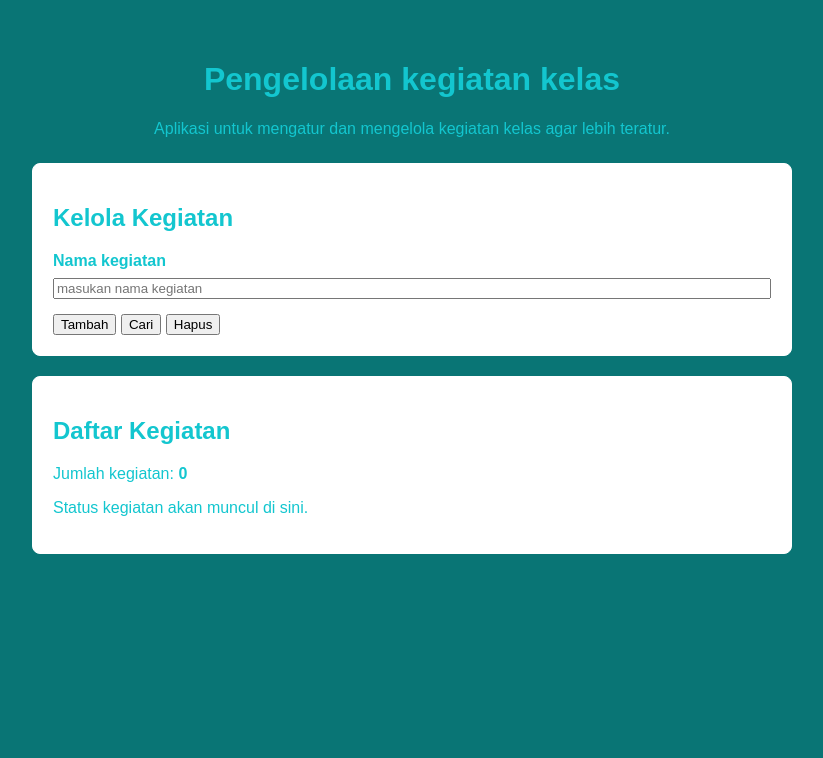
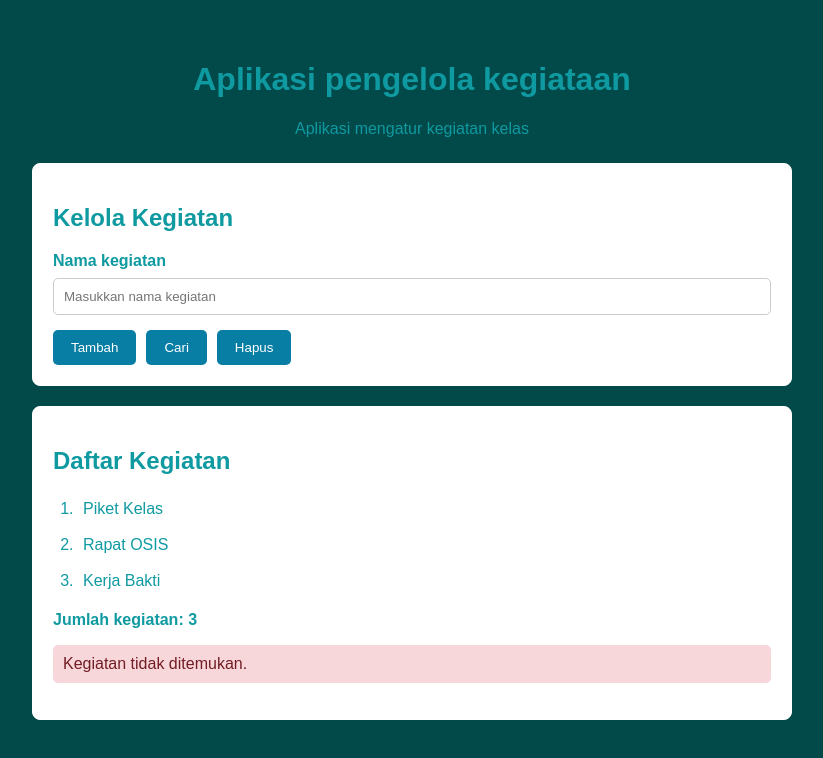
Before and after one commit to Dimas11RPL2/ProyekAkhir_2026_4479, a plain HTML site: page index.html in a window 1280 px wide. Both pictures are taken after a click on the button "Hapus". Shown: the whole page, without its empty margins (228-1051 px from the left). Drawn offline with Linux system fonts and the light colour scheme.

Commit message:
Final: selesai fitur pengelola kegiatan kelas

```diff
--- a/index.html
+++ b/index.html
@@ -8,15 +8,15 @@
        Lengkapi judul tab browser pada <title> di bawah.
        Kemudian lengkapi judul utama <h1> dan paragraf deskripsi <p>
        di bagian header halaman. -->
-  <title>Pengelolaan kegiatan kelas</title>
+  <title>Pengelolaan Kegiatan Kelas</title>
 
   <link rel="stylesheet" href="style.css">
 </head>
 <body>
   <main class="container">
     <header class="kepala-halaman">
-      <h1>Pengelolaan kegiatan kelas</h1>
-      <p>Aplikasi untuk mengatur dan mengelola kegiatan kelas agar lebih teratur.</p>
+      <h1>Aplikasi pengelola kegiataan</h1>
+      <p>Aplikasi mengatur kegiatan kelas</p>
     </header>
 
     <section class="panel" aria-label="Pengelolaan kegiatan">
@@ -28,7 +28,7 @@
            Gunakan type="button" pada ketiga tombol. -->
       <div class="form-baris">
         <label for="inputKegiatan">Nama kegiatan</label>
-        <input type="text" id="inputkegiatan" placeholder="masukan nama kegiatan">
+        <input type="text" id="inputKegiatan" placeholder="Masukkan nama kegiatan">
       </div>
 
       <div class="aksi">
--- a/script.js
+++ b/script.js
@@ -26,10 +26,10 @@ function tampilkanKegiatan(daftar) {
   // TODO JS-01:
   // Perbaiki batas perulangan for berikut agar dimulai dari indeks pertama
   // dan memproses seluruh elemen berdasarkan panjang Array (length).
-  for (let i = 0; i < 0; i++) {
+  for (let i = 0; i < daftar.length; i++) {
     // TODO JS-02:
     // Ganti string kosong dengan elemen Array 'daftar' pada indeks i.
-    const namaKegiatan = "";
+    const namaKegiatan = daftar[i];
 
     // Disediakan guru: pembentukan dan penampilan elemen HTML.
     const item = document.createElement("li");
@@ -130,16 +130,25 @@ document.addEventListener("DOMContentLoaded", function () {
 
 // TODO JS-03, JS-04, JS-05 — Validasi dan penambahan kegiatan
 function tambahKegiatan(daftar, nama) {
+
   // TODO JS-03: Simpan nama yang sudah di-trim ke variabel namaBersih.
   // Jika namaBersih kosong, gunakan return false.
+const namaBersih = typeof nama === "string" ? nama.trim() : "";
+
+  if (namaBersih === "") {
+    return false;
+  }
 
   // TODO JS-04: Gunakan includes() untuk menolak nama duplikat.
   // Jika kegiatan sudah ada, gunakan return false.
+  if (daftar.includes(namaBersih)) {
+    return false;
+  }
 
   // TODO JS-05: Gunakan push() untuk menambahkan namaBersih.
   // Jika penambahan berhasil, gunakan return true.
-
-  return false; // SEMENTARA: ganti/hapus setelah TODO JS-03 s.d. JS-05 selesai
+daftar.push(namaBersih);
+  return true; // SEMENTARA: ganti/hapus setelah TODO JS-03 s.d. JS-05 selesai
 }
 
 // TODO JS-06 — Pencarian kegiatan
@@ -147,25 +156,28 @@ function cariKegiatan(daftar, nama) {
   // TODO JS-06: Hilangkan spasi awal/akhir menggunakan trim().
   // Cari posisi kegiatan dengan indexOf(), lalu kembalikan indeksnya.
   // Jika tidak ditemukan, indexOf() akan menghasilkan -1.
-
-  return -1; // SEMENTARA: ganti setelah TODO JS-06 selesai
+  const namaBersih = typeof nama === "string" ? nama.trim() : "";
+  return daftar.indexOf(namaBersih); // SEMENTARA: ganti setelah TODO JS-06 selesai
 }
 
 // TODO JS-07 dan JS-08 — Penghapusan kegiatan
 function hapusKegiatan(daftar, nama) {
   // TODO JS-07: Panggil cariKegiatan(daftar, nama).
   // Simpan hasilnya dalam variabel indeks.
+  const indeks = cariKegiatan(daftar, nama);
 
   // TODO JS-08: Jika indeks bernilai -1, gunakan return false.
   // Jika ditemukan, hapus satu elemen menggunakan splice().
   // Kembalikan true jika penghapusan berhasil.
-
-  return false; // SEMENTARA: ganti/hapus setelah TODO JS-07 s.d. JS-08 selesai
+  if (indeks === -1) {
+    return false; // SEMENTARA: ganti/hapus setelah TODO JS-07 s.d. JS-08 selesai
+  }
+  daftar.splice(indeks, 1);
+    return true;
 }
 
 // TODO JS-09 — Menghitung jumlah kegiatan
 function hitungJumlahKegiatan(daftar) {
   // TODO JS-09: Gunakan length dan return untuk menghasilkan jumlah kegiatan.
-
-  return 0; // SEMENTARA: ganti setelah TODO JS-09 selesai
+  return daftar.length; // SEMENTARA: ganti setelah TODO JS-09 selesai
 }
--- a/style.css
+++ b/style.css
@@ -15,8 +15,8 @@
    margin, dan padding dasar halaman. */
 body {
 font-family: Arial, sans-serif;
-  color: #13c6cf;
-  background-color: #097575;
+  color: #0f9aa1;
+  background-color: #024949;
   margin: 0;
   padding: 20px;
 }
@@ -45,42 +45,64 @@ background-color: #ffffff;
 /* TODO CSS-03: Atur ukuran input, padding, jarak antar elemen,
    warna tombol, dan tampilan yang konsisten. */
 .form-baris {
- display: flex;
+  display: flex;
   flex-direction: column;
   gap: 8px;
   margin-bottom: 15px;
 }
 
 .form-baris label {
- font-weight: bold;
+  font-weight: bold;
 }
 
 .form-baris input {
-
+width: 100%;
+  padding: 10px;
+  border: 1px solid #cccccc;
+  border-radius: 5px;
 }
 
 .aksi {
+display: flex;
+  gap: 10px;
 }
 
 .aksi button {
+padding: 10px 18px;
+  background-color: #087ea4;
+  color: white;
+  border: none;
+  border-radius: 5px;
+  cursor: pointer;
 }
 
 /* TODO CSS-04: Rapikan daftar kegiatan, jumlah kegiatan, dan pesan
    status. Bedakan tampilan status berhasil dan gagal. */
 #daftarKegiatan {
+  padding-left: 25px;
 }
 
 #daftarKegiatan li {
+margin-bottom: 8px;
+  padding: 5px;
 }
 
 .ringkasan {
+font-weight: bold;
+  margin-top: 15px;
 }
 
 #pesanStatus {
+  padding: 10px;
+  border-radius: 5px;
 }
 
 #pesanStatus.berhasil {
+color: #155724;
+  background-color: #d4edda;
 }
 
 #pesanStatus.gagal {
+color: #721c24;
+  background-color: #f8d7da;
 }
```
Also changed, not shown: 1 other file.
